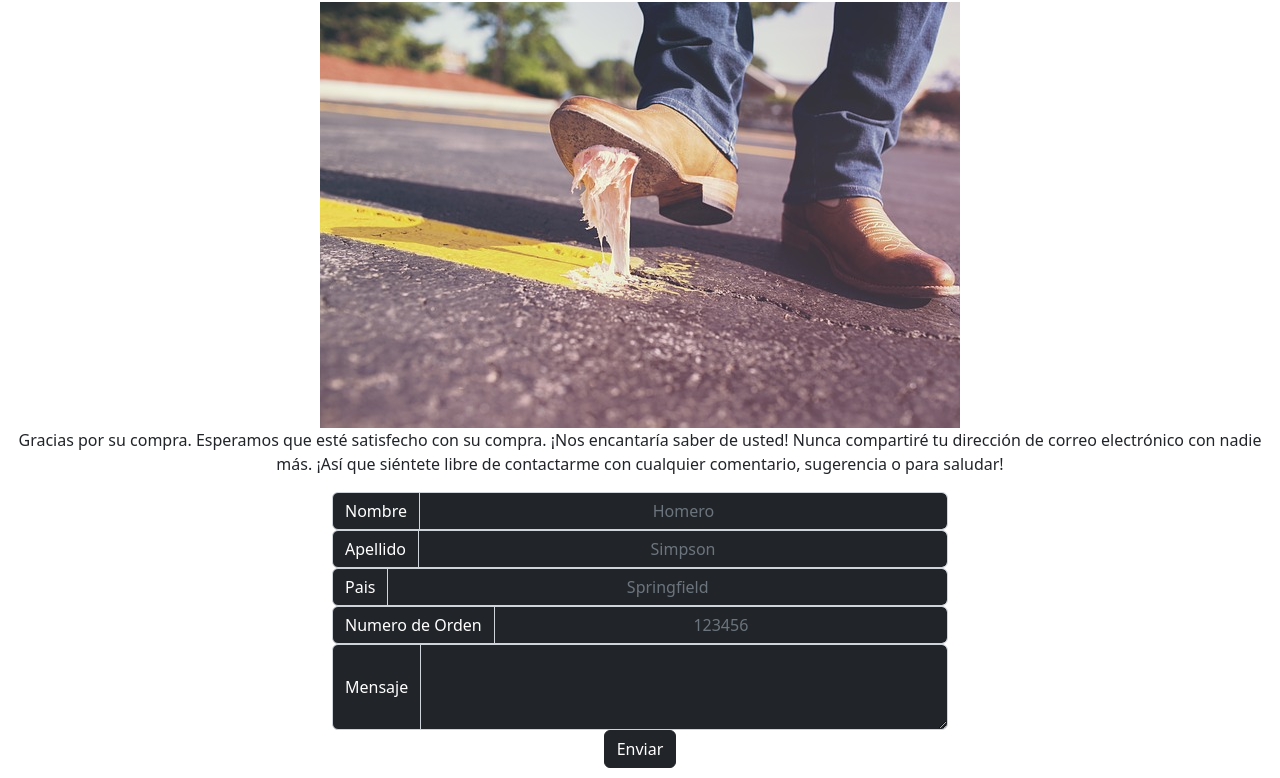
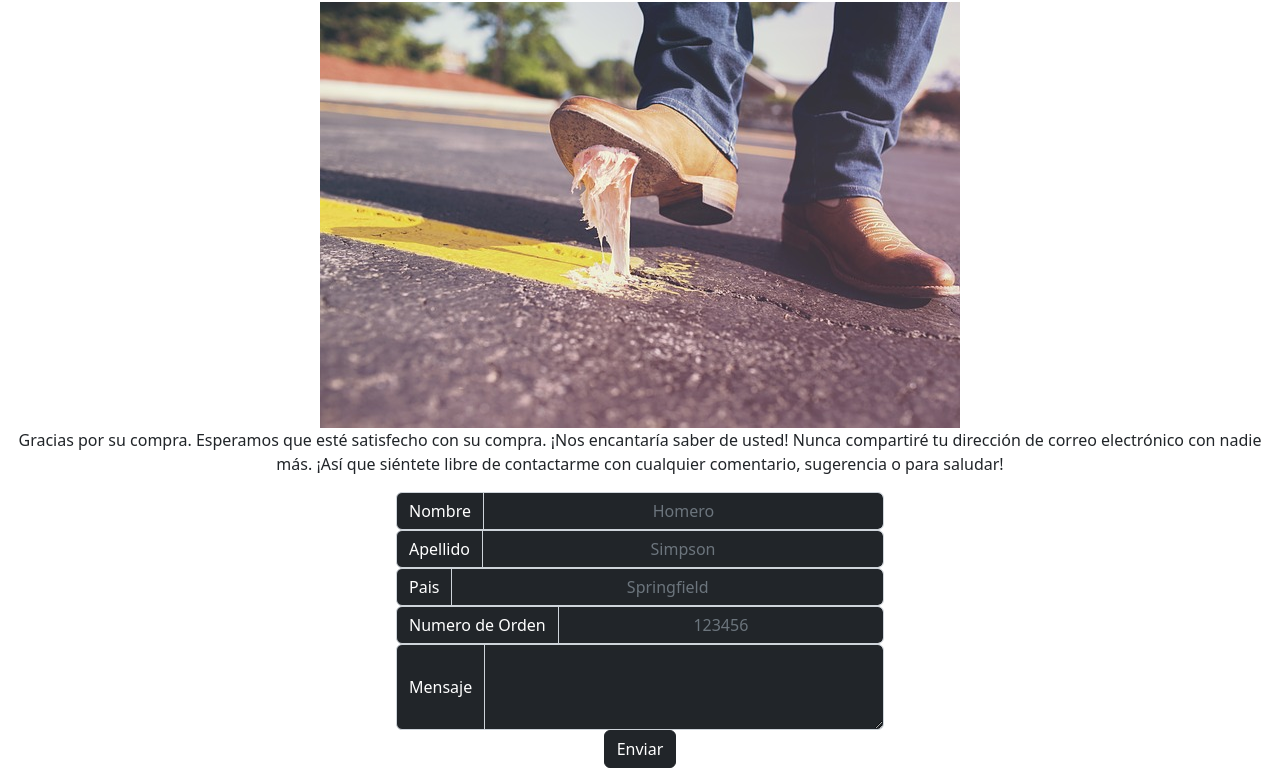
Before and after one commit to Matieztapia/SASS-MATIAS-TAPIA, a website: page pages/contacto.html in a window 1280 px wide. Shown: the part 174-952 px from the top of the page. Drawn offline with nearby package versions, Linux system fonts and the light colour scheme; files that its build step writes are made by us from their sources; a web font is replaced by a local one.

Commit message:
nueva variables, para achicar

```diff
--- a/scss/_contacto.scss
+++ b/scss/_contacto.scss
@@ -0,0 +1,5 @@
+.form__style{
+    display:block;
+    width:80%;
+    margin:0 auto;
+}
--- a/scss/_mujer.scss
+++ /dev/null
@@ -1,5 +0,0 @@
-.card-img-top {
-    width: 100%;
-    object-fit: cover;
-    padding: 5px;
-}
--- a/scss/style.scss
+++ b/scss/style.scss
@@ -1,7 +1,6 @@
 @import "global";
 @import "index";
 @import "variables";
-@import "mujer";
 @import "marcas";
-@import "hombre";
+@import "catalogo";
 @import "contacto";
```
Also changed, not shown: scss/_catalogo.scss (renamed from scss/_hombre.scss).
